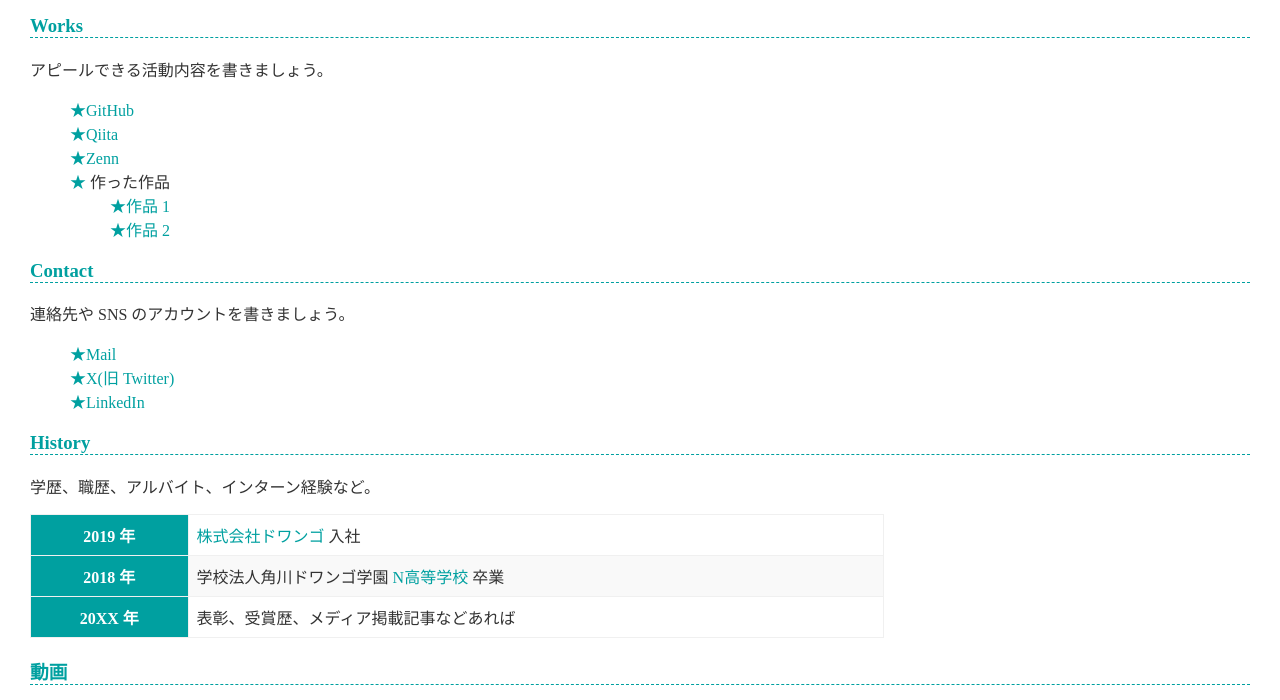
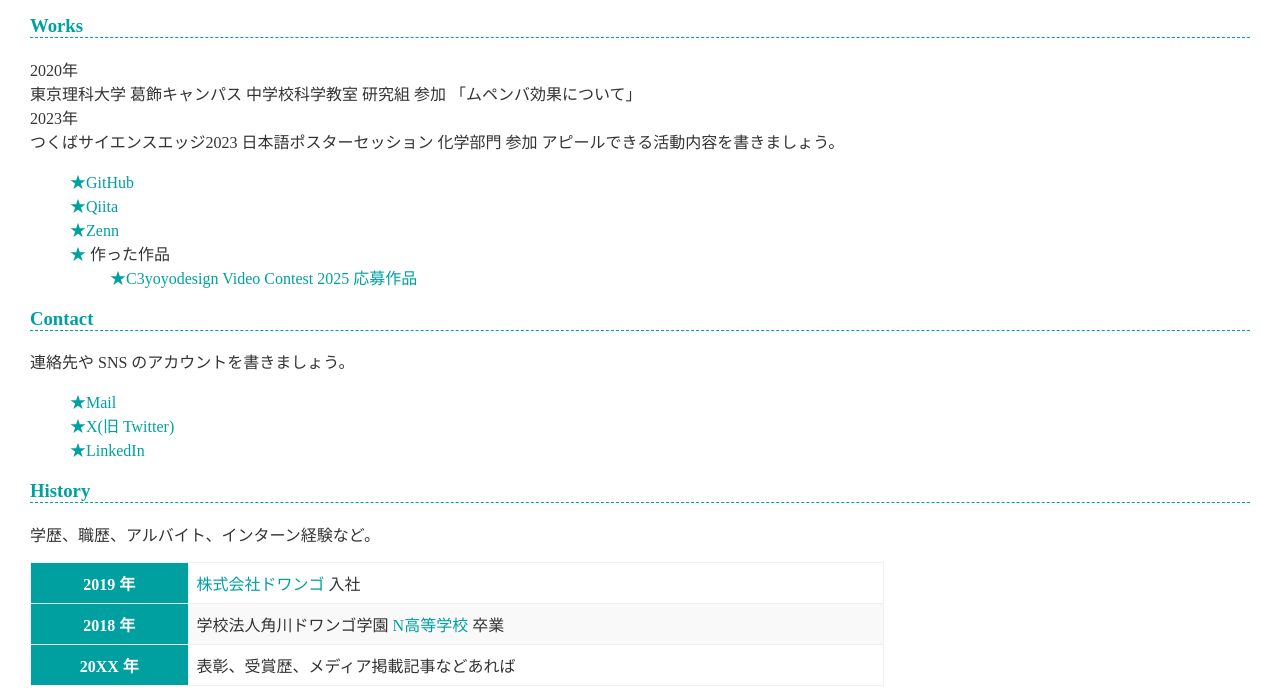
Before and after one commit to student-1084/student-1084.github.io, a plain HTML site: page index.html in a window 1280 px wide. Shown: the part 892-1592 px from the top of the page. Drawn offline with Linux system fonts and the light colour scheme; grey boxes are pictures that could not be loaded.

Commit message:
雑に追加

```diff
--- a/index.html
+++ b/index.html
@@ -45,7 +45,11 @@
     </table>
 
     <h3>Works</h3>
-    <p>アピールできる活動内容を書きましょう。</p>
+    <p>2020年<br>
+      東京理科大学 葛飾キャンパス 中学校科学教室 研究組 参加 「ムペンバ効果について」<br>
+      2023年<br>
+      つくばサイエンスエッジ2023 日本語ポスターセッション 化学部門 参加
+      アピールできる活動内容を書きましょう。</p>
     <ul>
       <li><a href="https://github.com/">GitHub</a></li>
       <li><a href="https://qiita.com/">Qiita</a></li>
@@ -53,8 +57,7 @@
       <li>
         作った作品
         <ul>
-          <li><a href="https://example.com/">作品 1</a></li>
-          <li><a href="https://example.com/">作品 2</a></li>
+          <li><a href="https://youtube.com/shorts/JFq2le6Grbs?si=xGwymcs9wXIN3DE1">C3yoyodesign Video Contest 2025 応募作品</a></li>
         </ul>
       </li>
     </ul>
```
